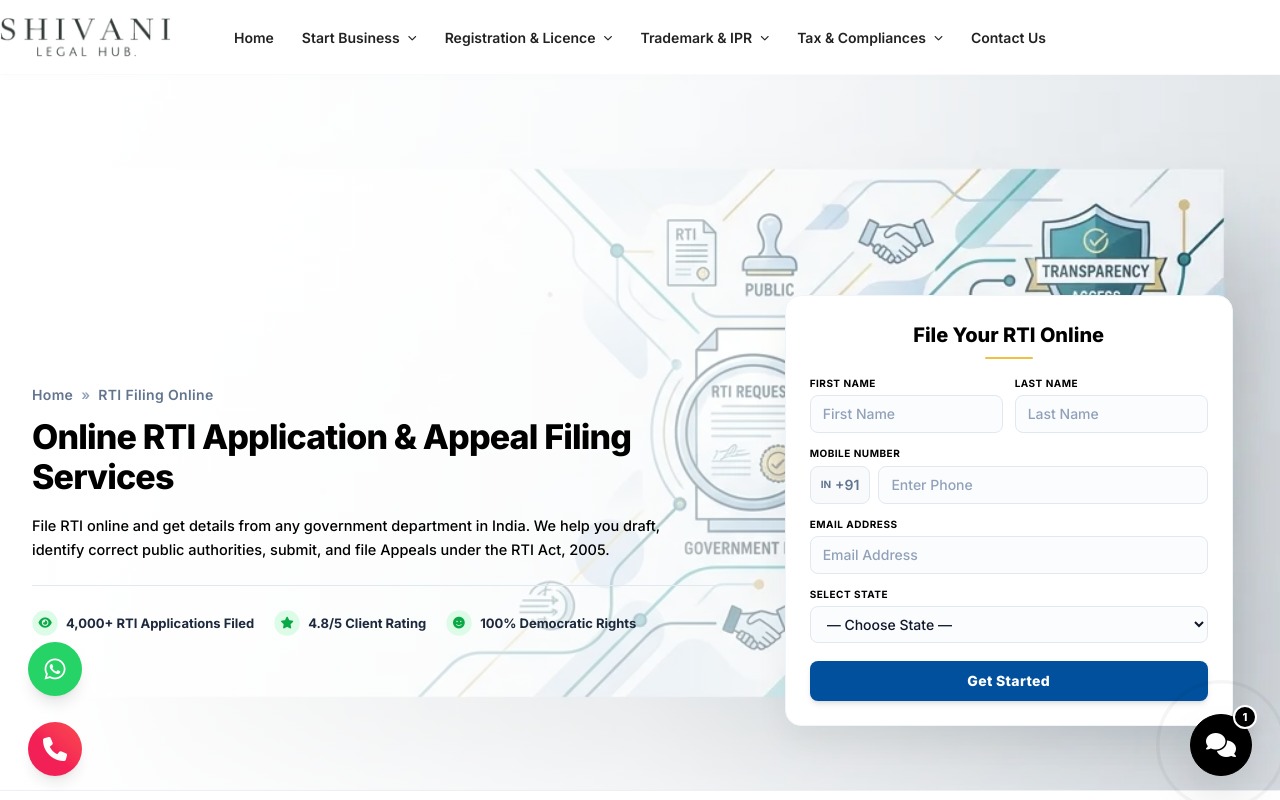
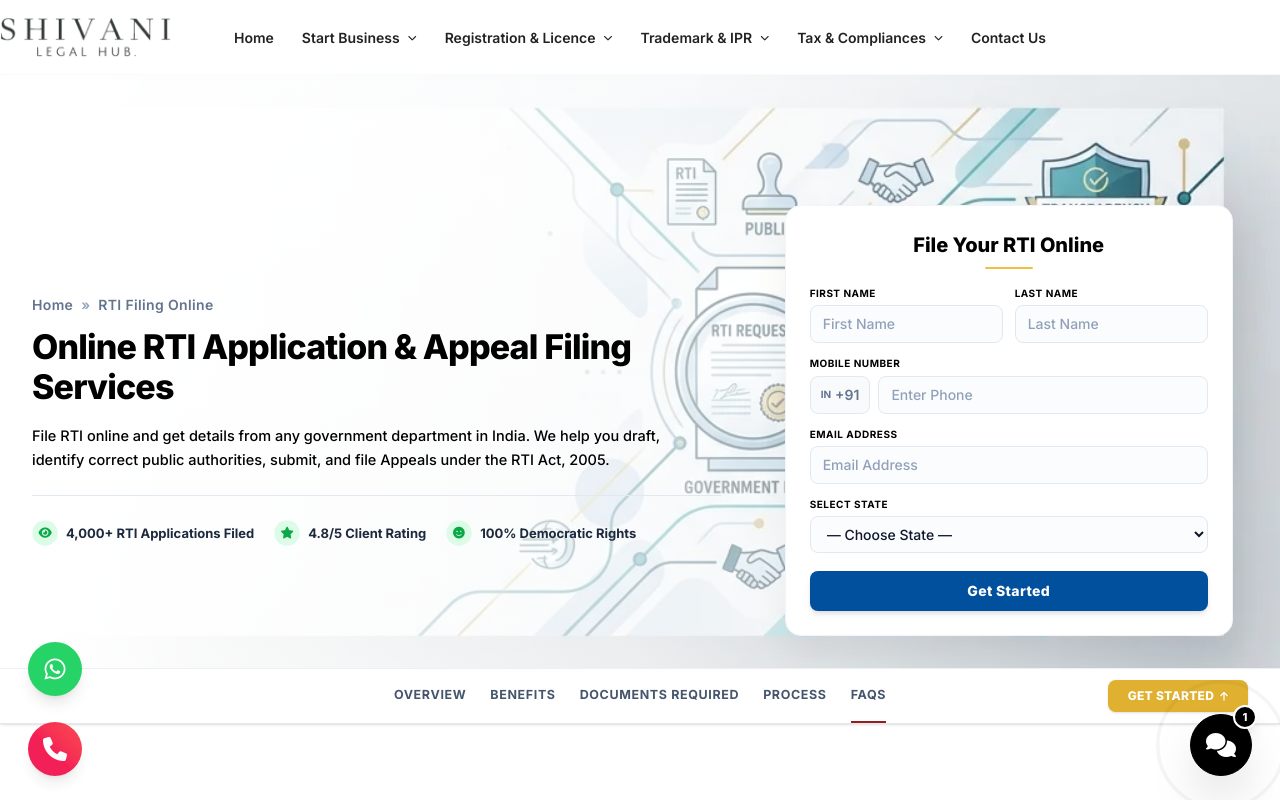
Before and after one commit to bhumikesh2628/shivani-digital-hub, a React (Vite) app in the folder frontend-react/: page /rti-filing in a window 1280 px wide. Shown: the top 800 px of the page. Built offline with nearby package versions, Linux system fonts and the light colour scheme.

Commit message:
Optimize service page hero section heights globally

```diff
--- a/frontend-react/src/index.css
+++ b/frontend-react/src/index.css
@@ -333,3 +333,15 @@ body {
   -webkit-backface-visibility: hidden;
   transform: translate3d(0, 0, 0);            /* Force hardware acceleration with crisp filtering */
 }
+
+/* Service Pages Hero section layout adjustments: shorten height and move content higher */
+section.pt-\[110px\] {
+  padding-top: 95px !important;
+}
+
+@media (min-width: 768px) {
+  section.pt-\[110px\] {
+    padding-top: 130px !important;
+    padding-bottom: 2rem !important;
+  }
+}
```
